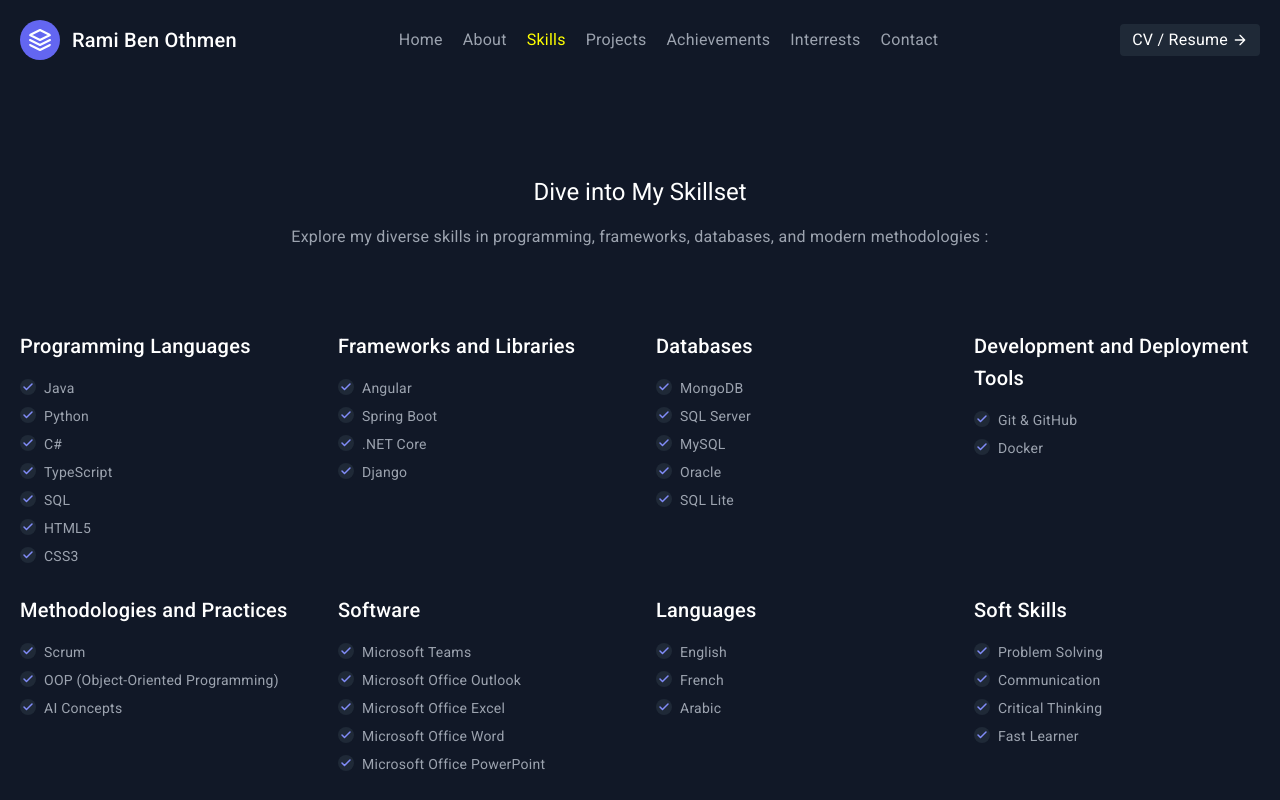
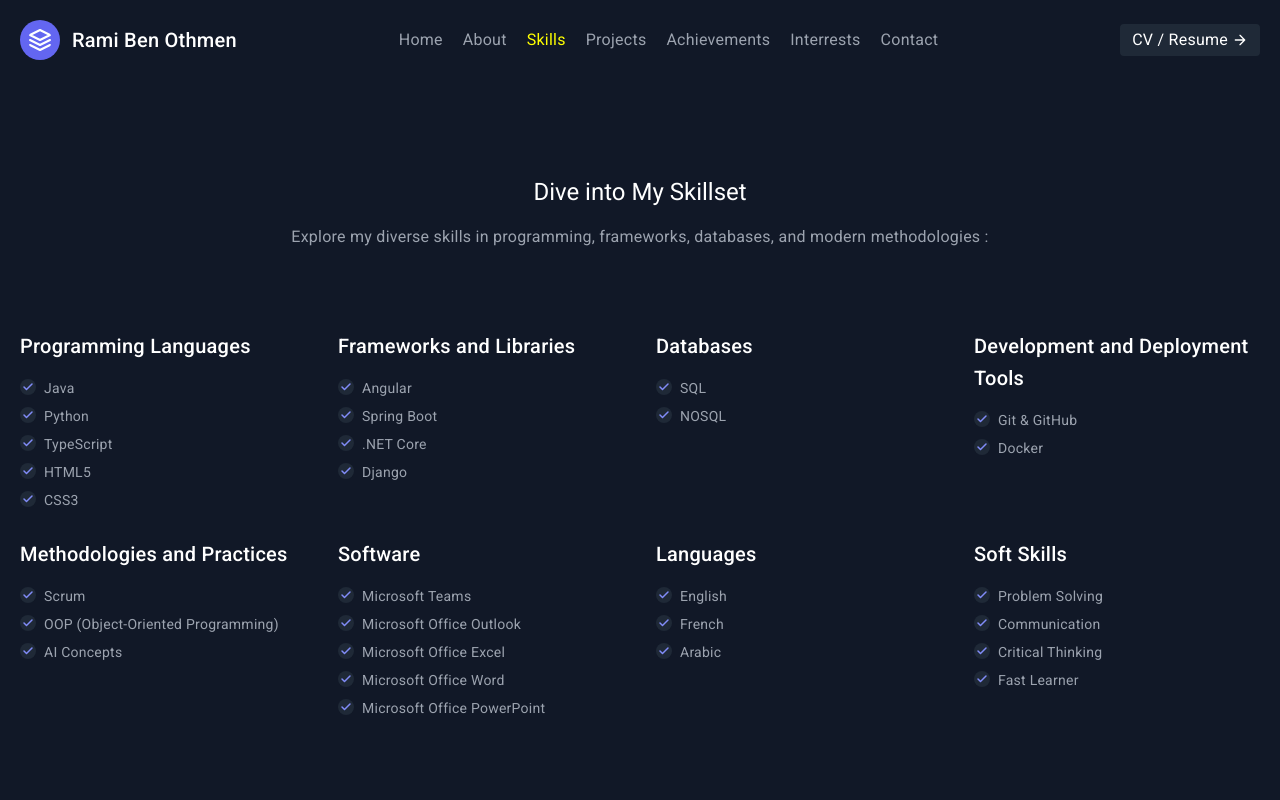
Before and after one commit to RBenOthmen/portfolio-website, an Angular app: page /skills in a window 1280 px wide. Shown: the top 800 px of the page. Built offline with nearby package versions, Linux system fonts and the light colour scheme.

Commit message:
"Removed C#, SQL Server, MySQL, Oracle, and SQL Lite skills from skills component, and commented out C# skill. Renamed MongoDB to SQL and SQL Lite to NOSQL."

```diff
--- a/src/app/skills/skills.component.html
+++ b/src/app/skills/skills.component.html
@@ -23,26 +23,19 @@
               </svg>
             </span>Python
           </a>
-          <a>
+          <!-- <a>
             <span class="bg-gray-800 text-indigo-400 w-4 h-4 mr-2 rounded-full inline-flex items-center justify-center">
               <svg fill="none" stroke="currentColor" stroke-linecap="round" stroke-linejoin="round" stroke-width="3" class="w-3 h-3" viewBox="0 0 24 24">
                 <path d="M20 6L9 17l-5-5"></path>
               </svg>
             </span>C#
-          </a>
+          </a> -->
           <a>
             <span class="bg-gray-800 text-indigo-400 w-4 h-4 mr-2 rounded-full inline-flex items-center justify-center">
               <svg fill="none" stroke="currentColor" stroke-linecap="round" stroke-linejoin="round" stroke-width="3" class="w-3 h-3" viewBox="0 0 24 24">
                 <path d="M20 6L9 17l-5-5"></path>
               </svg>
             </span>TypeScript
-          </a>
-          <a>
-            <span class="bg-gray-800 text-indigo-400 w-4 h-4 mr-2 rounded-full inline-flex items-center justify-center">
-              <svg fill="none" stroke="currentColor" stroke-linecap="round" stroke-linejoin="round" stroke-width="3" class="w-3 h-3" viewBox="0 0 24 24">
-                <path d="M20 6L9 17l-5-5"></path>
-              </svg>
-            </span>SQL
           </a>
           <a>
             <span class="bg-gray-800 text-indigo-400 w-4 h-4 mr-2 rounded-full inline-flex items-center justify-center">
@@ -105,35 +98,14 @@
               <svg fill="none" stroke="currentColor" stroke-linecap="round" stroke-linejoin="round" stroke-width="3" class="w-3 h-3" viewBox="0 0 24 24">
                 <path d="M20 6L9 17l-5-5"></path>
               </svg>
-            </span>MongoDB
+            </span>SQL
           </a>
           <a>
             <span class="bg-gray-800 text-indigo-400 w-4 h-4 mr-2 rounded-full inline-flex items-center justify-center">
               <svg fill="none" stroke="currentColor" stroke-linecap="round" stroke-linejoin="round" stroke-width="3" class="w-3 h-3" viewBox="0 0 24 24">
                 <path d="M20 6L9 17l-5-5"></path>
               </svg>
-            </span>SQL Server
-          </a>
-          <a>
-            <span class="bg-gray-800 text-indigo-400 w-4 h-4 mr-2 rounded-full inline-flex items-center justify-center">
-              <svg fill="none" stroke="currentColor" stroke-linecap="round" stroke-linejoin="round" stroke-width="3" class="w-3 h-3" viewBox="0 0 24 24">
-                <path d="M20 6L9 17l-5-5"></path>
-              </svg>
-            </span>MySQL
-          </a>
-          <a>
-            <span class="bg-gray-800 text-indigo-400 w-4 h-4 mr-2 rounded-full inline-flex items-center justify-center">
-              <svg fill="none" stroke="currentColor" stroke-linecap="round" stroke-linejoin="round" stroke-width="3" class="w-3 h-3" viewBox="0 0 24 24">
-                <path d="M20 6L9 17l-5-5"></path>
-              </svg>
-            </span>Oracle
-          </a>
-          <a>
-            <span class="bg-gray-800 text-indigo-400 w-4 h-4 mr-2 rounded-full inline-flex items-center justify-center">
-              <svg fill="none" stroke="currentColor" stroke-linecap="round" stroke-linejoin="round" stroke-width="3" class="w-3 h-3" viewBox="0 0 24 24">
-                <path d="M20 6L9 17l-5-5"></path>
-              </svg>
-            </span>SQL Lite
+            </span>NOSQL
           </a>
         </nav>
       </div>
```
